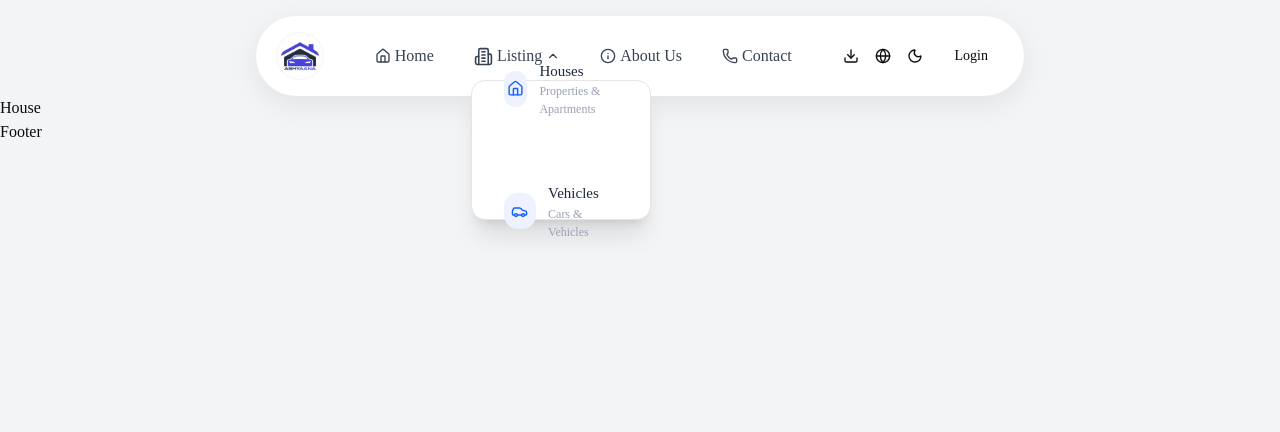
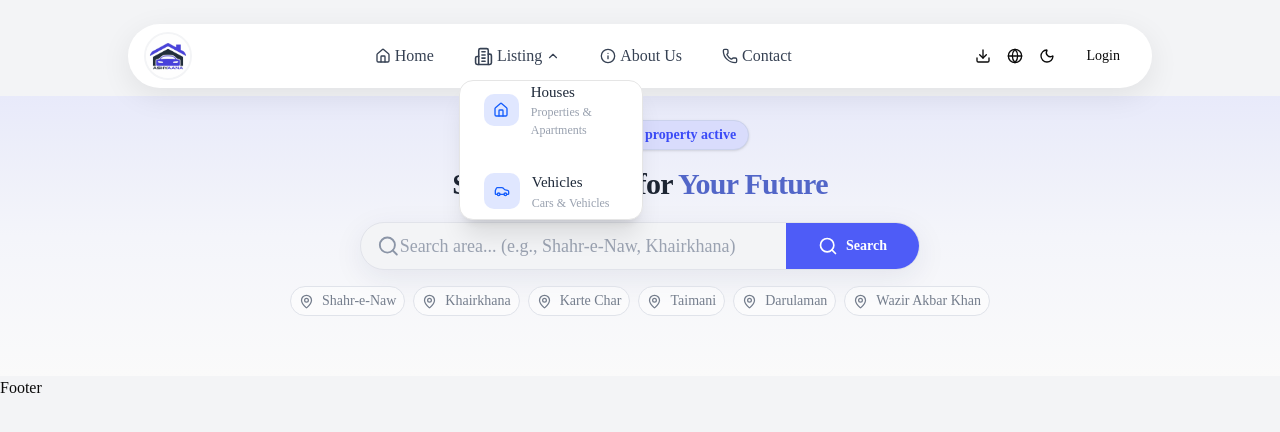
Before and after one commit to MohIdrees-Mohammadi/imageAPI-frontend, a Next.js app: page /houses in a window 1280 px wide. Both pictures are taken after a click on the element "Listing". Shown: the top 432 px of the page. Built offline with nearby package versions, Linux system fonts and the light colour scheme.

Commit message:
Save my changes

```diff
--- a/app/(websitePage)/houses/page.jsx
+++ b/app/(websitePage)/houses/page.jsx
@@ -1,8 +1,11 @@
 import React from 'react'
+import HeroSearch from '@/components/HeroSearch'
 
 const page = () => {
   return (
-    <div>House</div>
+    <div>
+      <HeroSearch />
+    </div>
   )
 }
 
--- a/app/(websitePage)/page.jsx
+++ b/app/(websitePage)/page.jsx
@@ -27,18 +27,18 @@ const page = () => {
           <CarouselContent>
             <CarouselItem>
 
-                <img src={"/slide1.jpg"} className='w-[1300px] h-[500px] object-fit rounded-[40px]' alt='slide1' />
+                <img src={"/slide1.jpg"} className='w-325 h-125 object-cover rounded-[40px]' alt='slide1' />
 
 
             </CarouselItem>
             <CarouselItem>
 
-                <img src={"/slide2.jpg"} className='w-[1300px] h-[500px] object-fit rounded-[40px]' alt='slide2' />
+                <img src={"/slide2.jpg"} className='w-325 h-125 object-cover rounded-[40px]' alt='slide2' />
 
             </CarouselItem>
             <CarouselItem>
 
-                <img src={"/slide3.jpg"} className='w-[1300px] h-[500px] object-fit rounded-[40px]' alt='slide3' />
+                <img src={"/slide3.jpg"} className='w-325 h-125 object-covern rounded-[40px]' alt='slide3' />
 
             </CarouselItem>
           </CarouselContent>
--- a/components/Header.jsx
+++ b/components/Header.jsx
@@ -38,13 +38,13 @@ const Header = () => {
   return (
     <header
       ref={headerRef}
-      className="flex items-center justify-between w-[60%] py-4 px-5 rounded-[40px] mt-4 mx-auto bg-white shadow-[0_8px_30px_rgba(0,0,0,0.08)]"
+      className="flex items-center justify-between w-[80%] py-2 px-4 rounded-[40px] mt-6 mx-auto bg-white shadow-[0_8px_30px_rgba(0,0,0,0.08)] fixed top-0 left-0 right-0 z-10"
     >
       <Image
         src={"/logo.png"}
         width={48}
         height={48}
-        className="rounded-full border border-gray-100"
+        className="rounded-full border-2 border-gray-100"
         alt="Logo"
       />
 
@@ -69,14 +69,14 @@ const Header = () => {
 
         </h1>
         {isOpen && (
-          <div className="absolute border top-10 left-28 w-45 h-35 bg-white py-2 px-4 flex flex-col justify-center items-center gap-4 shadow-xl rounded-xl transition-all jus">
+          <div className="absolute border top-10 left-25 w-46 h-35 bg-white py-2 px-4 flex flex-col justify-center items-center shadow-xl rounded-xl transition-all overflow-hidden">
             <Link
               href="/houses"
-              className="flex items-center gap-3 px-4 py-4 transition hover:bg-gray-50"
+              className="flex items-center  gap-3 px-2 py-2 mt-2 transition hover:bg-gray-50 "
               onClick={() => setIsOpen(false)}
             >
-              <div className="flex items-center justify-center w-9 h-9 rounded-xl bg-indigo-50">
-                <House size={17} className="text-blue-600" />
+              <div className="flex items-center justify-center w-12 h-8 rounded-[10px] bg-indigo-100 ">
+                <House size={16} className="text-blue-600" />
               </div>
 
               <div className="flex flex-col">
@@ -94,11 +94,11 @@ const Header = () => {
             {/* Vehicles */}
             <Link
               href="/cars"
-              className="flex items-center gap-3 px-4 py-4 transition  hover:bg-gray-50"
+              className="flex items-center gap-3 px-2 py-6 w-full h-[70] transition  hover:bg-gray-50"
               onClick={() => setIsOpen(false)}
             >
-              <div className="flex items-center justify-center w-9 h-9 rounded-xl bg-indigo-50">
-                <Car size={17} className="text-blue-600" />
+              <div className="flex items-center justify-center w-9 h-9 rounded-[10px] bg-indigo-100">
+                <Car size={16} className="text-blue-600" />
               </div>
 
               <div className="flex flex-col">
--- /dev/null
+++ b/components/HeroSearch.jsx
@@ -0,0 +1,92 @@
+"use client";
+
+import { Search, MapPin, Sparkles } from "lucide-react";
+
+const locations = [
+  "Shahr-e-Naw",
+  "Khairkhana",
+  "Karte Char",
+  "Taimani",
+  "Darulaman",
+  "Wazir Akbar Khan",
+];
+
+export default function HeroSearch() {
+  return (
+    <section className="h-70 bg-linear-to-b from-[#E8EAFA] via-[#f4f5fa] to-[#fafafa] px-auto mt-24">
+
+      <div className="mx-auto flex  max-w-6xl py-6 flex-col items-center justify-center">
+
+        {/* Badge */}
+        <div className="mb-4 flex items-center gap-2 rounded-full border border-[#cbd2ec] bg-[#D9DCFC] px-3 py-1 text-sm font-semibold text-[#3B4BF7]  shadow-sm">
+          <Sparkles size={16} />
+
+          <span>More than 2 property active</span>
+        </div>
+
+
+        {/* Title */}
+        <h1 className="mb-5 text-center font-Playfair Display, Georgia, serif text-[1px] font-bold tracking-tight text-[#1d2533] md:text-3xl">
+          Smart Choices for{" "}
+
+          <span className="text-[#5266c8]">
+            Your Future
+          </span>
+        </h1>
+
+
+        {/* Search Box */}
+        <div className="flex w-full max-w-140 h-12 overflow-hidden rounded-[26px] border border-[#e1e3ea] bg-gray-100 shadow-[0_8px_30px_rgba(30,40,90,0.08)]">
+
+          {/* Input */}
+          <div className="flex flex-1 items-center px-4">
+
+            <Search
+              size={24}
+              className=" text-[#8b95a7] text-sense"
+            />
+
+            <input
+              type="text"
+              placeholder="Search area... (e.g., Shahr-e-Naw, Khairkhana)"
+              className="w-full bg-transparent py-5 text-lg text-gray-400 outline-none placeholder:text-[#9aa2b1]"
+            />
+
+          </div>
+
+
+          {/* Button */}
+          <button
+            className="flex items-center gap-2 bg-[#4E5CF7] px-8 text-sm font-semibold text-white transition hover:bg-[#3444aa]"
+          >
+            <Search size={20} />
+
+            <span className="hidden sm:block  font-sans-serif">
+              Search
+            </span>
+          </button>
+
+        </div>
+
+
+        {/* Locations */}
+        <div className="mt-4 flex max-w-200 flex-wrap justify-center gap-2">
+
+          {locations.map((location) => (
+            <button
+              key={location}
+              className="flex items-center gap-2 max-w-50 rounded-full border border-[#e0e3ea] bg-white/50 px-2 py-1 text-sm text-[#747d8c] transition hover:border-[#bfc6e8] hover:bg-white hover:text-[#3f51bd]"
+            >
+              <MapPin size={15} />
+
+              {location}
+            </button>
+          ))}
+
+        </div>
+
+      </div>
+
+    </section>
+  );
+}
--- a/package.json
+++ b/package.json
@@ -15,7 +15,7 @@
     "clsx": "^2.1.1",
     "embla-carousel-autoplay": "^8.6.0",
     "embla-carousel-react": "^8.6.0",
-    "lucide-react": "^1.37.0",
+    "lucide-react": "^1.40.0",
     "next": "16.3.2",
     "react": "19.2.8",
     "react-dom": "19.2.8",
```
Also changed, not shown: 1 other file (tests, documents, lock files or other folders).
